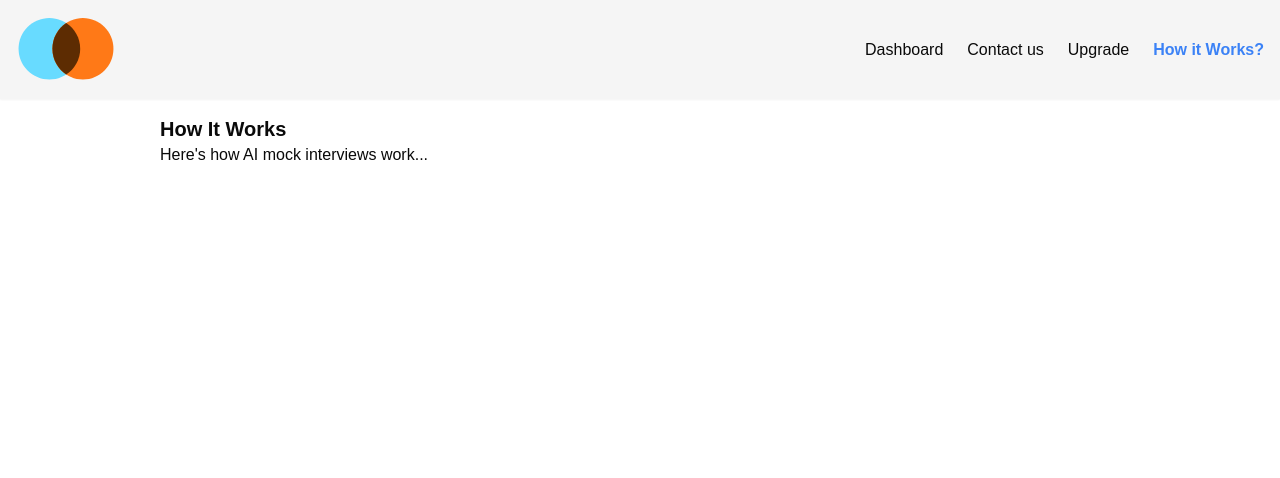
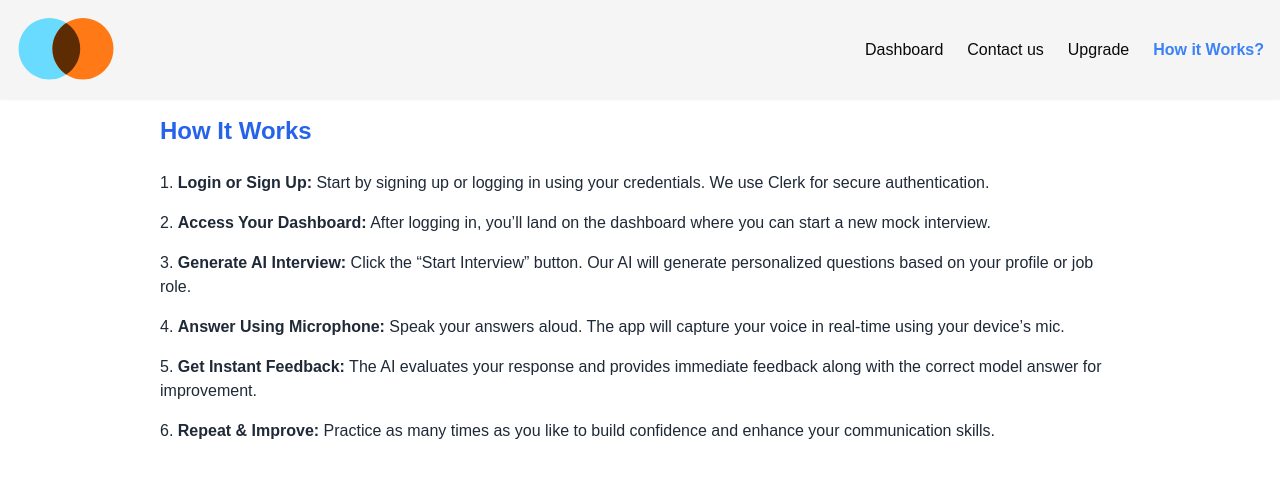
Before and after one commit to yash1701garg/Ai_Mock_Interview_Web, a Next.js app: page /dashboard/how in a window 1280 px wide. Shown: the top 478 px of the page. Built offline with nearby package versions, Linux system fonts and the light colour scheme.

Commit message:
how to work header completed

```diff
--- a/app/dashboard/how/page.jsx
+++ b/app/dashboard/how/page.jsx
@@ -1,8 +1,34 @@
 export default function HowItWorksPage() {
     return (
-      <div className="p-4">
-        <h1 className="text-xl font-bold">How It Works</h1>
-        <p>Here's how AI mock interviews work...</p>
+      <div className="p-4 space-y-6">
+        <h1 className="text-2xl font-bold text-blue-600">How It Works</h1>
+
+        <ol className="list-decimal list-inside space-y-4 text-gray-800">
+          <li>
+            <strong>Login or Sign Up:</strong> Start by signing up or logging in using your credentials. We use Clerk for secure authentication.
+          </li>
+
+          <li>
+            <strong>Access Your Dashboard:</strong> After logging in, you’ll land on the dashboard where you can start a new mock interview.
+          </li>
+
+          <li>
+            <strong>Generate AI Interview:</strong> Click the “Start Interview” button. Our AI will generate personalized questions based on your profile or job role.
+          </li>
+
+          <li>
+            <strong>Answer Using Microphone:</strong> Speak your answers aloud. The app will capture your voice in real-time using your device’s mic.
+          </li>
+
+          <li>
+            <strong>Get Instant Feedback:</strong> The AI evaluates your response and provides immediate feedback along with the correct model answer for improvement.
+          </li>
+
+          <li>
+            <strong>Repeat & Improve:</strong> Practice as many times as you like to build confidence and enhance your communication skills.
+          </li>
+        </ol>
+
       </div>
     );
   }
```
